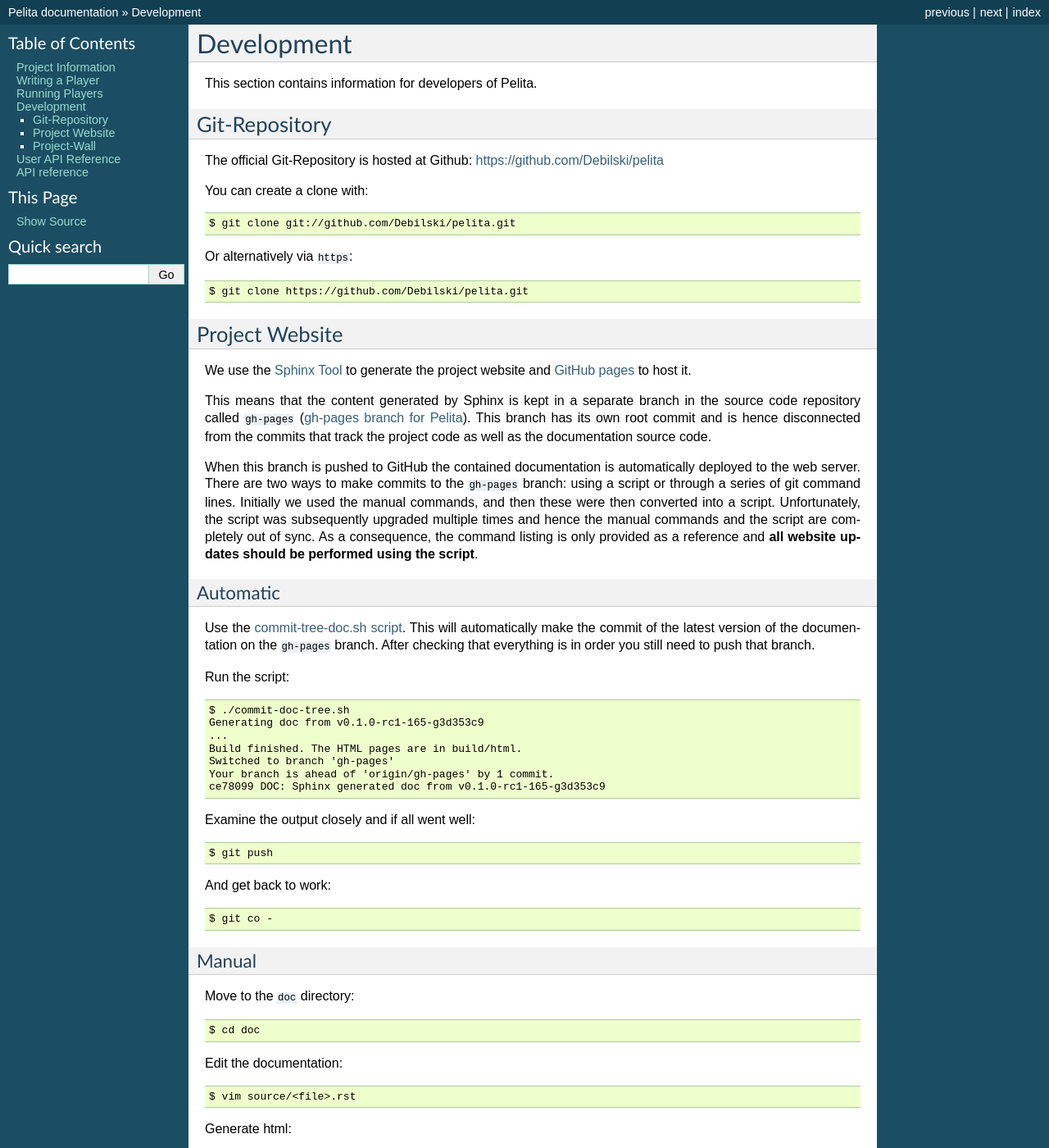
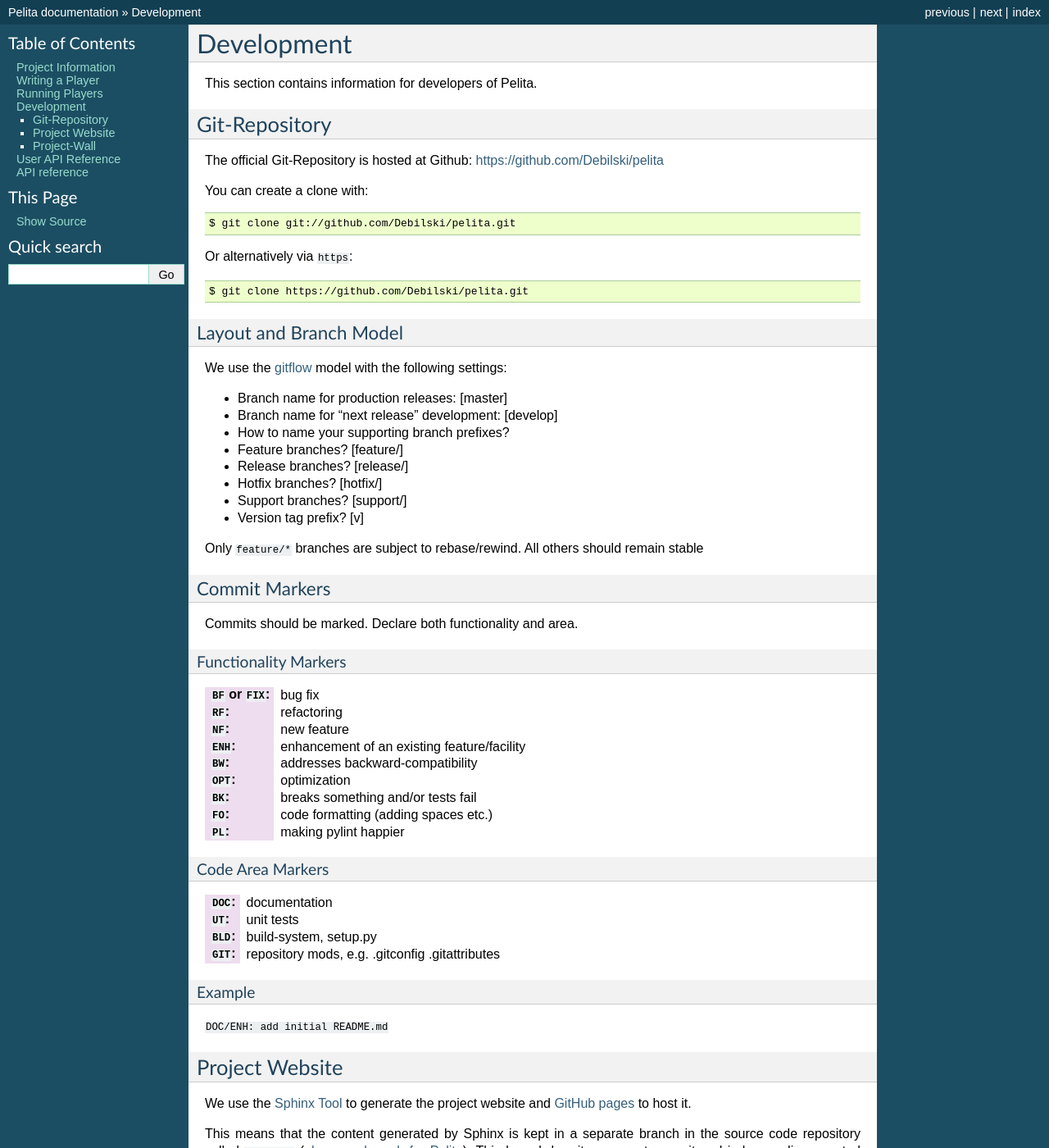
Before and after one commit to ASPP/pelita, a Sphinx documentation site: the page built from doc/source/development.rst, in a window 1280 px wide and 1400 px high. Shown: the whole window at 82% size. Built offline with Sphinx 7.4.7, drawn with Linux system fonts in a browser that asks for light colours; the version number could not be read and is left out.

Commit message:
RF: migrate git-repo stuff from README.md to sphinx

```diff
--- a/doc/source/development.rst
+++ b/doc/source/development.rst
@@ -17,6 +17,56 @@
 Or alternatively via ``https``::
 
     $ git clone https://github.com/Debilski/pelita.git
+
+
+Layout and Branch Model
+-----------------------
+
+We use  the `gitflow <https://github.com/nvie/gitflow>`_ model with the following
+settings:
+
+* Branch name for production releases: [master]
+* Branch name for "next release" development: [develop]
+* How to name your supporting branch prefixes?
+* Feature branches? [feature/]
+* Release branches? [release/]
+* Hotfix branches? [hotfix/]
+* Support branches? [support/]
+* Version tag prefix? [v]
+
+Only ``feature/*`` branches are subject to rebase/rewind. All others should remain
+stable
+
+Commit Markers
+--------------
+
+Commits should be marked. Declare both functionality and area.
+
+Functionality Markers
++++++++++++++++++++++
+
+:``BF`` or ``FIX``: bug fix
+:``RF``: refactoring
+:``NF``: new feature
+:``ENH``: enhancement of an existing feature/facility
+:``BW``: addresses backward-compatibility
+:``OPT``: optimization
+:``BK``: breaks something and/or tests fail
+:``FO``: code formatting (adding spaces etc.)
+:``PL``: making pylint happier
+
+Code Area Markers
++++++++++++++++++
+
+:``DOC``: documentation
+:``UT``: unit tests
+:``BLD``: build-system, setup.py
+:``GIT``: repository mods, e.g. .gitconfig .gitattributes
+
+Example
++++++++
+
+``DOC/ENH: add initial README.md``
 
 
 Project Website
```
Also changed, not shown: README.md (+0 -45 lines).
